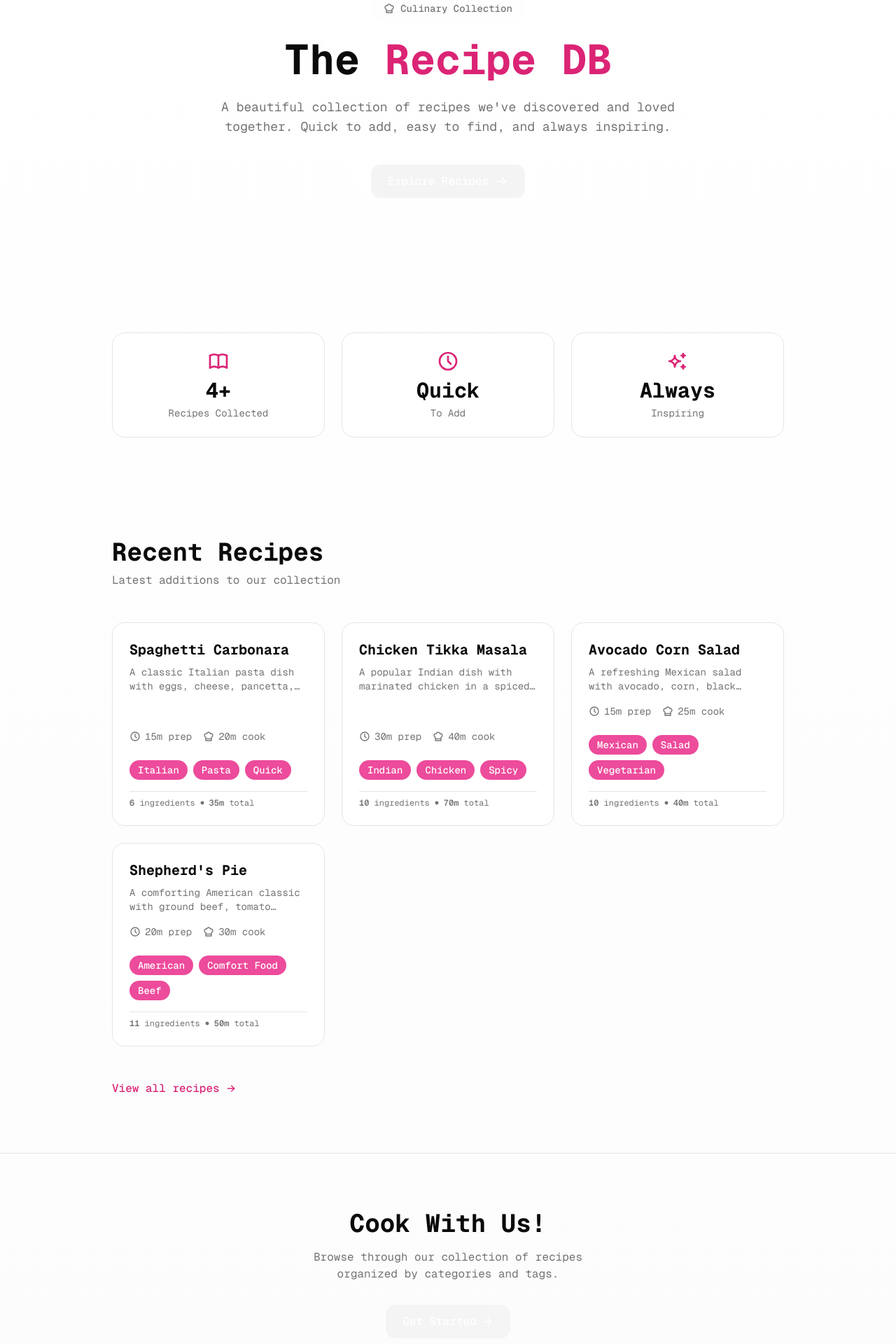
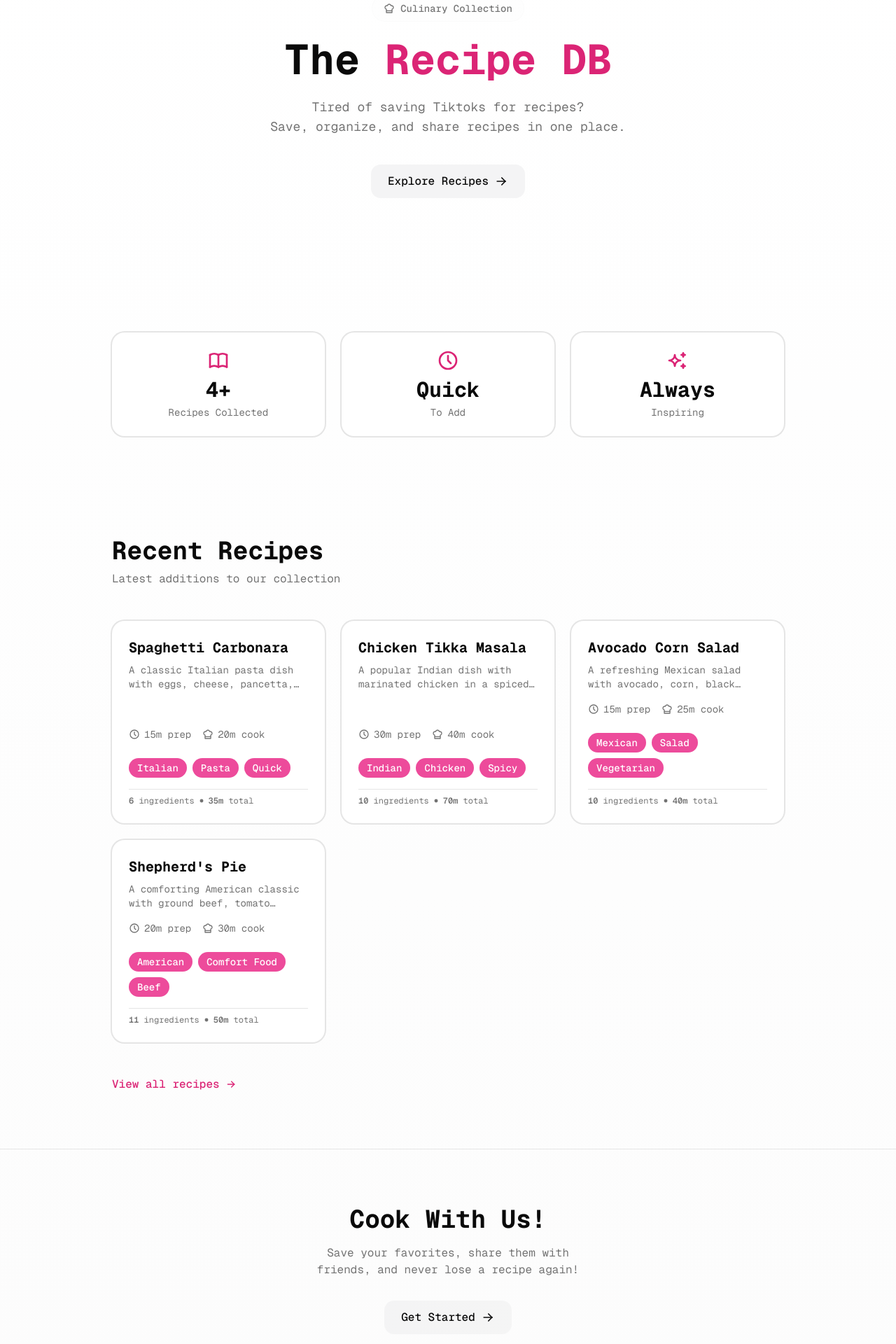
Before and after one commit to SlickYeet/trdb, a Next.js app: page / in a window 1280 px wide. Shown: the part 200-2120 px from the top of the page at 70% size. Built offline with nearby package versions, Linux system fonts and the light colour scheme.

Commit message:
feat: enhance HomePage and RecipeCard styling for improved user experience

```diff
--- a/src/app/(frontend)/page.tsx
+++ b/src/app/(frontend)/page.tsx
@@ -28,14 +28,19 @@ export default function HomePage() {
               The <span className="text-primary">Recipe DB</span>
             </h1>
 
-            <p className="mx-auto max-w-2xl text-balance text-lg text-muted-foreground">
-              A beautiful collection of recipes we've discovered and loved
-              together. Quick to add, easy to find, and always inspiring.
+            <p className="mx-auto max-w-3xl text-balance text-lg text-muted-foreground">
+              Tired of saving Tiktoks for recipes?{" "}
+              <br className="hidden md:block" />
+              Save, organize, and share recipes in one place.
             </p>
 
             <div className="flex flex-col justify-center gap-4 pt-4 sm:flex-row">
               <Link
-                className="inline-flex items-center justify-center gap-2 rounded-xl bg-secondary px-6 py-3 font-medium text-white transition-all hover:scale-105 hover:shadow-lg active:scale-95"
+                className={cn(
+                  "inline-flex items-center justify-center gap-2 rounded-xl bg-secondary px-6 py-3 font-medium transition-all",
+                  "hover:scale-105 hover:shadow-lg",
+                  "focus-within:scale-105 focus-within:shadow-lg focus-within:outline-none focus-within:ring-0",
+                )}
                 href="/recipes"
               >
                 Explore Recipes
@@ -49,7 +54,7 @@ export default function HomePage() {
       <section className="py-12 sm:py-16">
         <div className="mx-auto max-w-5xl px-4 sm:px-6 lg:px-8">
           <div className="grid grid-cols-1 gap-6 sm:grid-cols-3">
-            <div className="rounded-2xl border border-border bg-card p-6 text-center">
+            <div className="rounded-2xl bg-card p-6 text-center ring-2 ring-border transition-colors duration-200">
               <IconBook className="mx-auto mb-2 size-8 text-primary" />
               <p className="font-bold text-3xl text-foreground">
                 {recentRecipes.length}+
@@ -58,12 +63,12 @@ export default function HomePage() {
                 Recipes Collected
               </p>
             </div>
-            <div className="rounded-2xl border border-border bg-card p-6 text-center">
+            <div className="rounded-2xl bg-card p-6 text-center ring-2 ring-border transition-colors duration-200">
               <IconClock className="mx-auto mb-2 size-8 text-primary" />
               <p className="font-bold text-3xl text-foreground">Quick</p>
               <p className="mt-1 text-muted-foreground text-sm">To Add</p>
             </div>
-            <div className="rounded-2xl border border-border bg-card p-6 text-center">
+            <div className="rounded-2xl bg-card p-6 text-center ring-2 ring-border transition-colors duration-200">
               <IconSparkles className="mx-auto mb-2 size-8 text-primary" />
               <p className="font-bold text-3xl text-foreground">Always</p>
               <p className="mt-1 text-muted-foreground text-sm">Inspiring</p>
@@ -88,7 +93,11 @@ export default function HomePage() {
               className={cn("mt-12", recentRecipes.length < 3 && "text-center")}
             >
               <Link
-                className="inline-flex items-center justify-center gap-2 font-medium text-primary transition-all hover:gap-3"
+                className={cn(
+                  "inline-flex items-center justify-center gap-2 font-medium text-primary transition-all",
+                  "hover:gap-3",
+                  "focus-within:gap-3 focus-within:outline-none focus-within:ring-0",
+                )}
                 href="/recipes"
               >
                 View all recipes
@@ -105,15 +114,19 @@ export default function HomePage() {
             Cook With Us!
           </h2>
           <p className="mx-auto mb-8 max-w-2xl text-balance text-muted-foreground">
-            Browse through our collection of recipes organized by categories and
-            tags.
+            Save your favorites, share them with friends, and never lose a
+            recipe again!
           </p>
           <Link
-            className="inline-flex items-center justify-center gap-2 rounded-xl bg-linear-to-r from-secondary to-accent px-6 py-3 font-medium text-white transition-all hover:scale-105 hover:shadow-lg active:scale-95"
-            href="/recipes"
+            className={cn(
+              "inline-flex items-center justify-center gap-2 rounded-xl bg-linear-to-r from-secondary to-accent px-6 py-3 font-medium transition-all",
+              "hover:scale-105 hover:shadow-lg",
+              "focus-within:scale-105 focus-within:shadow-lg focus-within:outline-none focus-within:ring-0",
+            )}
+            href="/auth/signup"
           >
             Get Started
-            <IconArrowRight className="size-4" />
+            <IconArrowRight className="size-5" />
           </Link>
         </div>
       </section>
--- a/src/components/recipe-card.tsx
+++ b/src/components/recipe-card.tsx
@@ -4,6 +4,7 @@ import { IconChefHat, IconClock, IconPointFilled } from "@tabler/icons-react"
 import Link from "next/link"
 
 import { TagBadge } from "@/components/tag-badge"
+import { cn } from "@/lib/utils"
 import type { Recipe } from "@/types"
 
 interface RecipeCardProps {
@@ -14,8 +15,14 @@ export function RecipeCard({ recipe }: RecipeCardProps) {
   const totalTime = (recipe.prepTime || 0) + (recipe.cookTime || 0)
 
   return (
-    <Link href={`/recipes/${recipe.slug}`}>
-      <div className="h-full cursor-pointer rounded-2xl border border-border bg-card p-6 transition-all duration-200 hover:scale-[1.02] hover:border-primary/50 hover:shadow-xl">
+    <Link
+      className={cn(
+        "h-full cursor-pointer rounded-2xl bg-card p-6 ring-2 ring-border transition-all duration-200",
+        "hover:scale-[1.02] hover:border-primary/50 hover:shadow-md hover:shadow-primary hover:ring-2 hover:ring-primary/50",
+        "focus-within:scale-[1.02] focus-within:shadow-md focus-within:shadow-primary focus-within:outline-none focus-within:ring-2 focus-within:ring-primary/50",
+      )}
+      href={`/recipes/${recipe.slug}`}
+    >
       <div className="flex h-full flex-col gap-4">
         <div className="flex-1">
           <h3 className="line-clamp-2 font-bold text-foreground text-xl">
@@ -67,7 +74,6 @@ export function RecipeCard({ recipe }: RecipeCardProps) {
           </div>
         )}
       </div>
-      </div>
     </Link>
   )
 }
--- a/src/components/site-header.tsx
+++ b/src/components/site-header.tsx
@@ -21,8 +21,16 @@ export function SiteHeader() {
     <header className="sticky top-0 z-50 w-full border-border border-b bg-background/95 backdrop-blur supports-backdrop-filter:bg-background/60">
       <div className="mx-auto max-w-5xl px-4 sm:px-6 lg:px-8">
         <div className="flex h-16 items-center justify-between">
-          <Link className="group flex items-center gap-2" href="/">
-            <div className="flex size-9 items-center justify-center rounded-full bg-linear-to-br from-secondary to-accent transition-transform group-hover:scale-110">
+          <Link
+            className="group flex items-center gap-2 focus-within:outline-none"
+            href="/"
+          >
+            <div
+              className={cn(
+                "flex size-9 items-center justify-center rounded-full bg-linear-to-br from-secondary to-accent transition-transform",
+                "group-focus-within:scale-110 group-hover:scale-110",
+              )}
+            >
               <Image
                 alt="The Recipe DB Logo"
                 height={100}
@@ -30,7 +38,12 @@ export function SiteHeader() {
                 width={100}
               />
             </div>
-            <span className="hidden font-bold text-foreground text-lg transition-colors group-hover:text-foreground/80 sm:inline">
+            <span
+              className={cn(
+                "hidden font-bold text-foreground text-lg transition-colors sm:inline",
+                "group-focus-within:text-foreground/80 group-hover:text-foreground/80",
+              )}
+            >
               The Recipe DB
             </span>
           </Link>
@@ -44,9 +57,10 @@ export function SiteHeader() {
                 <Link
                   className={cn(
                     "font-medium text-sm transition-colors",
+                    "outline-none ring-0",
                     isActive
-                      ? "text-foreground"
-                      : "text-muted-foreground hover:text-foreground",
+                      ? "text-foreground focus-within:underline"
+                      : "text-muted-foreground focus-within:text-foreground focus-within:underline hover:text-foreground",
                   )}
                   href={href}
                   key={href}
```
Lines whose indentation alone changed are shown as unchanged.
